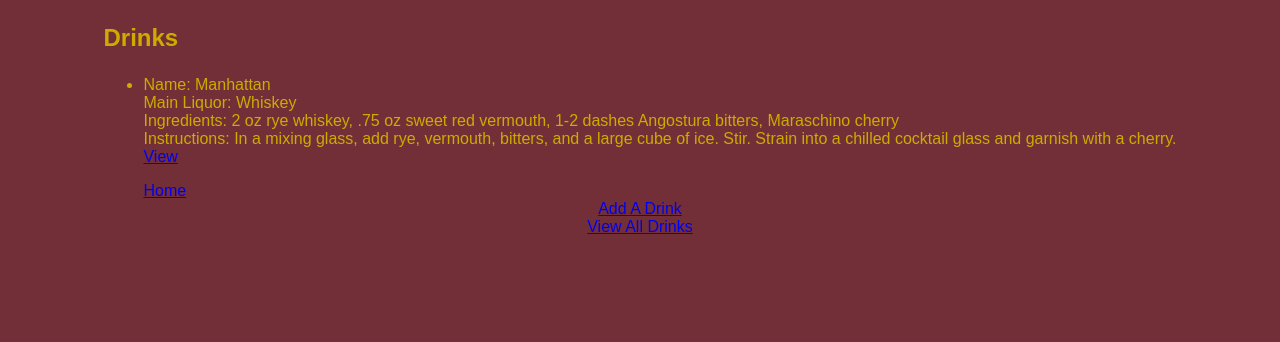
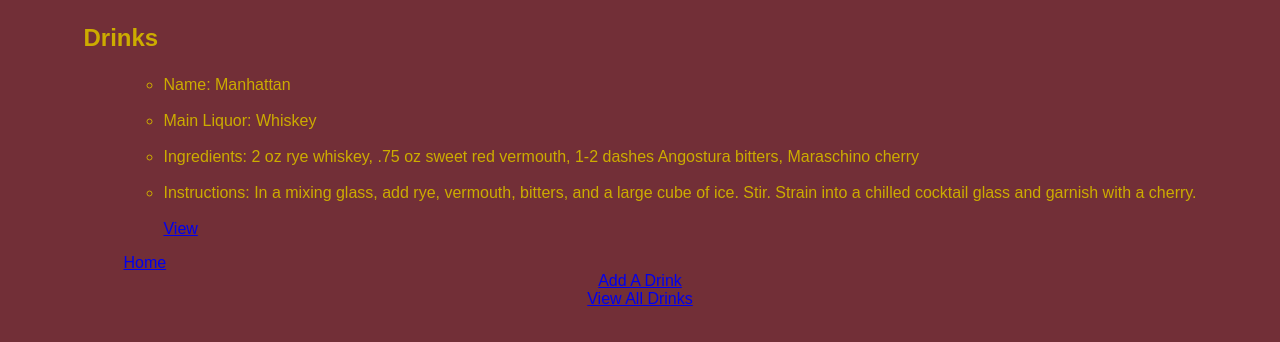
Before and after one commit to maxjacobzander/liquor-cabinet-front-end, a React (Create React App) app: page /drinks in a window 1280 px wide. Shown: the top 342 px of the page. Built offline with nearby package versions, Linux system fonts and the light colour scheme.

Commit message:
corrected handSubmit to handleSubmit

```diff
--- a/src/components/DrinkItem.js
+++ b/src/components/DrinkItem.js
@@ -5,13 +5,13 @@ import { Link } from 'react-router-dom';
 const DrinkItem = (props) => {
     console.log(props)
     return (
-    <li className="collection-item">
-      Name: {props.drink.name}<br/>
-      Main Liquor: {props.drink.main_liquor}<br />
-      Ingredients: {props.drink.ingredients}<br />
-      Instructions: {props.drink.instructions}<br />
+    <ul className="collection-item">
+      <li>Name: {props.drink.name}</li><br/>
+      <li>Main Liquor: {props.drink.main_liquor}</li><br />
+      <li>Ingredients: {props.drink.ingredients}</li><br />
+      <li>Instructions: {props.drink.instructions}</li><br />
       <Link to={`/drinks/${props.drink.id}`}>View</Link>
-    </li>
+    </ul>
     );
 }
 
--- a/src/containers/NewDrink.js
+++ b/src/containers/NewDrink.js
@@ -26,13 +26,12 @@ class NewDrink extends Component {
         event.preventDefault();
         this.props.addDrink( this.state );
         this.props.history.push('/drinks');
-        debugger
     }
 
     render() {
         return (
             <div>
-            <form onSubmit={ this.handSubmit }>
+            <form onSubmit={ this.handleSubmit }>
                 <h2>Add A New Drink To Our Database</h2>
                 <div classname="new-drink-input">
                     <label>
```
Also changed, not shown: 1 other file (tests, documents, lock files or other folders).
